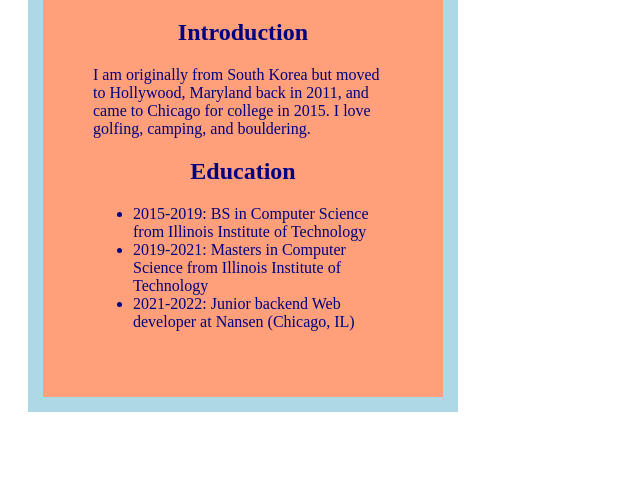
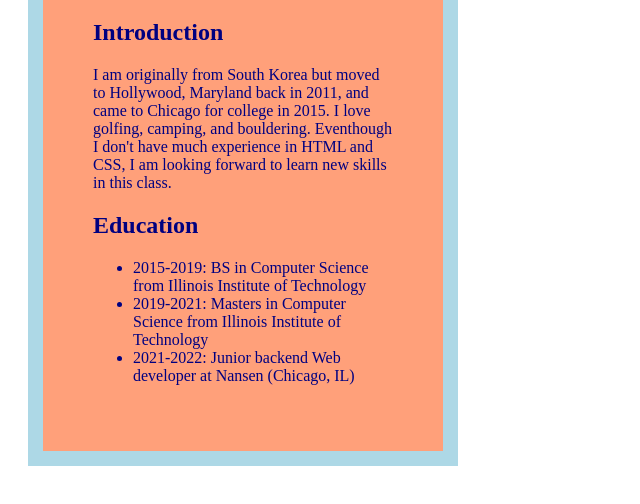
Before and after one commit to ChristineHN/ChristineHN.github.io, a plain HTML site: page index.html in a window 1280 px wide. Shown: the part 146-650 px from the top of the page, without its empty margins (0-640 px from the left). Drawn offline with Linux system fonts and the light colour scheme.

Commit message:
add intro in index.html, cleanup mystyle.css

```diff
--- a/index.html
+++ b/index.html
@@ -11,7 +11,8 @@
         <section>
             <h2>Introduction</h2>
             <p>I am originally from South Korea but moved to Hollywood, Maryland back in 2011, and came to Chicago for
-                college in 2015. I love golfing, camping, and bouldering.</p>
+                college in 2015. I love golfing, camping, and bouldering. Eventhough I don't have much experience in
+                HTML and CSS, I am looking forward to learn new skills in this class.</p>
         </section>
         <section>
             <h2>Education</h2>
--- a/mystyle.css
+++ b/mystyle.css
@@ -4,8 +4,11 @@ main {
     width: 300px;
     padding: 50px;
     margin: 20px;
+    color: navy;
+}
+
+h1 {
     text-align: center;
-    color: navy;
 }
 
 p {
```
